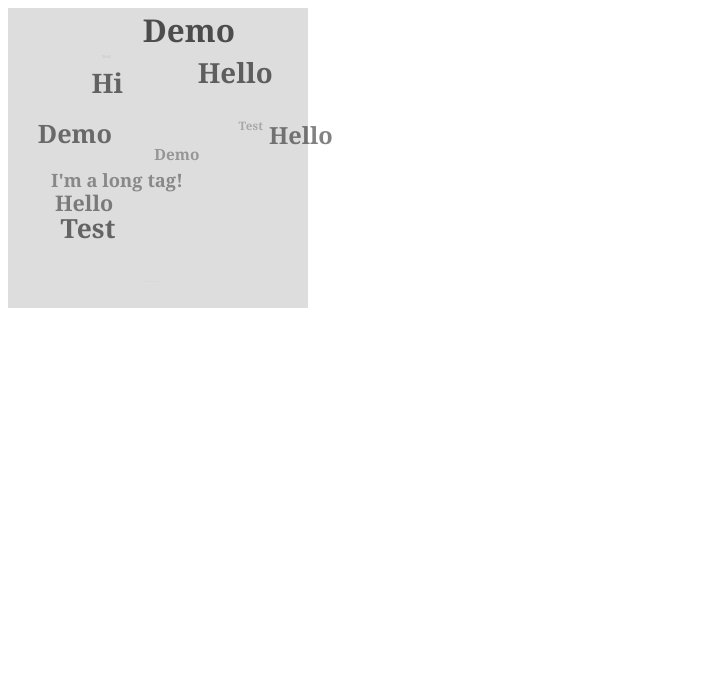
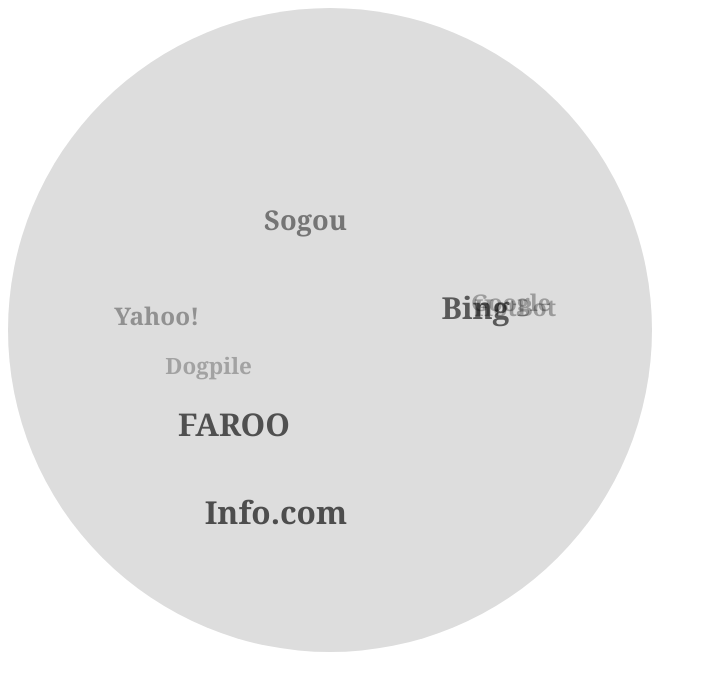
Before and after one commit to mtaylor22/TagSphere, a plain HTML site: page demo.html in a window 1280 px wide. Shown: the whole page, without its empty margins (0-707 px from the left). Drawn offline with nearby package versions, Linux system fonts and the light colour scheme.

Commit message:
Library prototyping and packaging
It should look a lot more like a very very rough library now.

```diff
--- a/demo.html
+++ b/demo.html
@@ -10,25 +10,21 @@
 
 <body>
 	<ul class="tagsphere">
-		<li>Hi</li>
-		<li>Hello</li>
-		<li>Test</li>
-		<li>I'm a long tag!</li>
-		<li>Demo</li>
-		<li>Hi</li>
-		<li>Hello</li>
-		<li>Test</li>
-		<li>I'm a long tag!</li>
-		<li>Demo</li>
-		<li>Hi</li>
-		<li>Hello</li>
-		<li>Test</li>
-		<li>I'm a long tag!</li>
-		<li>Demo</li>
+		<li><a href="http://google.com">Google</a></li>
+		<li><a href="http://www.yahoo.com/">Yahoo!</a></li>
+		<li><a href="http://www.bing.com/">Bing</a></li>
+		<li><a href="http://www.faroo.com/">FAROO</a></li>
+		<li><a href="http://www.dogpile.com/">Dogpile</a></li>
+		<li><a href="http://www.hotbot.com/">HotBot</a></li>
+		<li><a href="http://info.com/">Info.com</a></li>
+		<li><a href="http://www.sogou.com/">Sogou</a></li>
 	</ul>
-	<div id="tagsphere-holder">
-	</div>
+	<div id="tagsphere-holder"></div>
+
 	<script src="http://cdnjs.cloudflare.com/ajax/libs/jquery/2.1.1/jquery.min.js"></script>
 	<script src="tagsphere.js"></script>
+	<script>
+		$tagsphere(500, 32, 16).start();
+	</script>
 </body>
 </html>
--- a/styles.css
+++ b/styles.css
@@ -6,3 +6,18 @@ span{
     -o-transition: .1s ease-in-out;
     transition: .1s ease-in-out;
 }
+#tagsphere-holder{
+	border-radius:50%;
+}
+.tag{
+	cursor:pointer;
+}
+.tag:hover{
+	color:#000;
+}
+a{
+	-webkit-font-smoothing: antialiased;
+    text-shadow: 1px 1px 1px rgba(0,0,0,0.004);
+	text-decoration:none;
+	color:auto;
+}
--- a/tagsphere.js
+++ b/tagsphere.js
@@ -1,78 +1,107 @@
+(function (window, undefined) {
+	var $tagsphere = function (size, BIGGEST_SIZE, SMALLEST_SIZE) {
+        if ( window === this ) {
+            return new $tagsphere(size, BIGGEST_SIZE, SMALLEST_SIZE);
+        }
+        this.BIGGEST_SIZE = BIGGEST_SIZE;
+        this.SMALLEST_SIZE = SMALLEST_SIZE;
+        $tagsphere.prototype.x_speed = 0;
+		$tagsphere.prototype.y_speed = 0;
+		this.size = size;
+		$tagsphere.prototype.center = {'x': Math.floor(this.size/2), 'y': Math.floor(this.size/2)};
+		this.tags = [];
 
-var divPos = {};
-var size = 300;
-var x_speed = 0;
-var y_speed = 0;
-var center = {'x': Math.floor(size/2), 'y': Math.floor(size/2)};
+		var $this = this;
+		$(".tagsphere > li").each(function () {
+			var p = $tagsphere.prototype.position_to_point($tagsphere.prototype.random_position());
+			var p = {};
+			p.lon = Math.random()*2*Math.PI;
+			p.lat = Math.random()*2*Math.PI;
+			var rad = size/2;
+			p.x = rad * Math.cos(p.lon) * Math.cos(p.lat);
+			p.y = rad * Math.sin(p.lat) * Math.sin(p.lon);
+			p.z = rad * Math.sin(p.lat);
+			p.tag = $(this).html();
+		    $this.tags.push(p);
+		});
+		$(".tagsphere").hide();
+		$('#tagsphere-holder').css({'background-color': '#DDD', 'width': this.size+'px', 'height': this.size+'px'});
+		var max_width=0;
+		var center = $tagsphere.prototype.center;
+		this.tags.forEach(function (tag, i) {
+		    $('#tagsphere-holder').append('<span class="tag" id="tag-'+i+'">' + tag.tag + '</span>');
+		    $('#tag-'+i).css({'position': 'absolute', 'left': center.x+'px', 'top': center.y+'px', 'margin-left':tag.x+'px', 'margin-top': tag.y+'px'})
+		    .css({'font-size': BIGGEST_SIZE+'px'});
+			tag.width = $('#tag-'+i).width();
+			tag.height = $('#tag-'+i).height();
+			if (tag.width > max_width){
+				max_width = tag.width;
+			}
+			$('#tag-'+i + ' a').css({'color': "rgba(0,0,0,"+((tag.z+size/2)/(size*1.5))+")", 'font-size': ((BIGGEST_SIZE - SMALLEST_SIZE) *(tag.z+size/2)/(size) + SMALLEST_SIZE) +  "px"});
+		});
+		$('#tagsphere-holder').css('padding', max_width/2);
+		$tagsphere.prototype.center.x+=max_width/2;
+		$tagsphere.prototype.center.y+=max_width/2;
+		$('.tag').css({'left': $tagsphere.prototype.center.x+'px', 'top': $tagsphere.prototype.center.y+'px'});
 
 		$(document).mousemove(function(e){
 		    var $div = $("#tagsphere-holder");
 		    var div_x = e.pageX - $div.offset().left;
-    var inside_x = (div_x  > 0 && div_x < size);
+		    var inside_x = (div_x  > 0 && div_x < $div.outerWidth());
 		    var div_y = e.pageY - $div.offset().top;
-    var inside_y = (div_y  > 0 && div_y < size);
+		    var inside_y = (div_y  > 0 && div_y < $div.outerHeight());
 		    var inside = (inside_x && inside_y);
 		    if (inside){
-    	x_speed = (div_x - center.x)/(size/3);
-    	y_speed = (div_y - center.y)/(size/3);
+		    	$tagsphere.prototype.x_speed = (div_x - $tagsphere.prototype.center.x)/( $div.outerWidth()/2);
+		    	$tagsphere.prototype.y_speed = -1*(div_y - $tagsphere.prototype.center.y)/$div.outerHeight();
+		    } else {
+		    	if (Math.abs($tagsphere.prototype.x_speed) > .1 || Math.abs($tagsphere.prototype.y_speed) > .1){
+		    		$tagsphere.prototype.y_speed/=2
+		    		$tagsphere.prototype.x_speed/=2;
+		    	}
 		    }
 		});
+        return this;
+    };
+    $tagsphere.fn = $tagsphere.prototype = {
 
-function random_position(){
+	random_position: function(){
 		var point = {};
 		point.lon = Math.random()*2*Math.PI;
 		point.lat = Math.random()*2*Math.PI;
 		return point;
-}
-
-function position_to_point(point){
-	rad = size/2;
+	},
+    position_to_point: function(point){
+		rad = this.size/2;
 	    point.x = rad * Math.cos(point.lon) * Math.cos(point.lat);
 	    point.y = rad * Math.sin(point.lat) * Math.sin(point.lon);
 	    point.z = rad * Math.sin(point.lat);
 	    return point;
+	},
+    distance_styling: function(point){
+		var c = "rgba(0,0,0, "+(point.z+this.size/2)/(this.size*1.5)+")";
+		var s = (this.BIGGEST_SIZE - this.SMALLEST_SIZE) *(point.z+this.size/2)/(this.size) + this.SMALLEST_SIZE +  "px";
+		return {'color': c, 'font-size': s};
+    },
+	rotate: function($this){
+	    $this.tags.forEach(function(t, i){
+			t.lat+=$this.x_speed/Math.PI
+			t.lat %= 2*Math.PI;
+			t.lon+=$this.y_speed/Math.PI;
+			t.lon %= 2*Math.PI;
+			t = $this.position_to_point(t);
+			t.width = $('#tag-'+i).width();
+			t.height = $('#tag-'+i).height();
+			$('#tag-'+i).css({'position': 'absolute', 'left': $tagsphere.prototype.center.x-t.width/2+'px', 'top': $tagsphere.prototype.center.y-t.height/2+'px', 'margin-left':t.x+'px', 'margin-top': t.y+'px'} ,1000)
+	        .css($this.distance_styling(t));
+	        $('#tag-'+i + ' a').css($this.distance_styling(t));
+		});
+	},
+	start: function(){
+		$this = this;
+		setInterval(function(){$this.rotate($this)}, 100);
+		return this;
 	}
-function distance_styling(point){
-	var c = "rgba(0,0,0, "+(point.z+size/2)/(size*1.5)+")";
-	var s = 16*(point.z+size/2)/(size/2) + "px";
-	return {'color': c, 'font-size': s};
-}
-function tostr(point){
-	return "("+point.x+" "+point.y+" "+point.z+")";
-}
-function tagsstring(){
-	var ts;
-	tags.forEach(function(a){ts+=tostr(a)});
-	return ts;
-}
-
-function rotate(){
-	tags.forEach(function(t, i){
-		t.lat+=x_speed/Math.PI
-		t.lat %= 2*Math.PI;
-		t.lon+=y_speed/Math.PI;
-		t.lon %= 2*Math.PI;
-		t = position_to_point(t);
-		$('#tag-'+i).css({'position': 'absolute', 'left': center.x+'px', 'top': center.y+'px', 'margin-left':t.x+'px', 'margin-top': t.y+'px'} ,1000)
-        .css(distance_styling(t));
-	});
-	setTimeout(rotate, 100);
-}
-setTimeout(rotate, 1000);
-
-$(function () {
-     tags = [];
-    $(".tagsphere > li").each(function () {
-    	var p = position_to_point(random_position());
-    	p.tag = $(this).text();
-        tags.push(p);
-    });
-    $(".tagsphere").hide();
-    $('#tagsphere-holder').css({'background-color': '#DDD', 'width': size+'px', 'height': size+'px'});
-
-    tags.forEach(function (tag, i) {
-        $('#tagsphere-holder').append('<span id="tag-'+i+'">' + tag.tag + '</span>');
-        $('#tag-'+i).css({'position': 'absolute', 'left': center.x+'px', 'top': center.y+'px', 'margin-left':tag.x+'px', 'margin-top': tag.y+'px'})
-        .css(distance_styling(tag));
-    });
-});
+    };
+    window.$tagsphere = $tagsphere;
+})(window);
```
Lines whose indentation alone changed are shown as unchanged.
